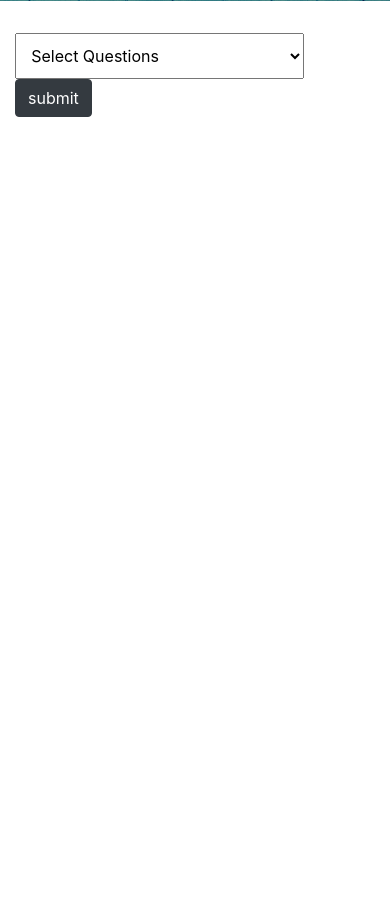
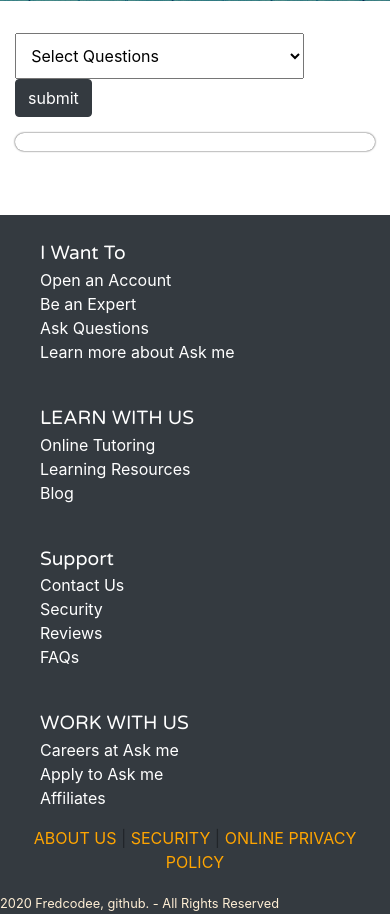
Before and after one commit to fredcodee/askme, a Flask app: page / in a window 390 px wide. Shown: the part 437-1351 px from the top of the page. Before the commit the page ends 554 px from the top, so only its background shows below. Run offline with Flask 2, Linux system fonts and the light colour scheme; data that the repository does not hold is empty; style sheets or scripts are compiled from the project's sources; some libraries are stand-ins or nearby versions.

Commit message:
homepage designed

```diff
--- a/app/static/home.css
+++ b/app/static/home.css
@@ -60,8 +60,66 @@ header .navbar-dark .navbar-nav .nav-link {
 
 .qna {
   text-align: center;
-  -webkit-box-sizing: content-box;
-          box-sizing: content-box;
   width: 100%;
+  -webkit-box-shadow: 0px 0px 2px 0px rgba(0, 0, 0, 0.36);
+  box-shadow: 0px 0px 2px 0px rgba(0, 0, 0, 0.86);
+  border-radius: 10px 10px 10px 10px;
+  padding-top: 1.1rem;
+}
+
+.qna .question .mb-1 span {
+  color: orange;
+}
+
+.qna .question .q {
+  color: #363232;
+  font-size: 23px;
+}
+
+.qna .question .a span {
+  color: seagreen;
+}
+
+.qna .question .q, .qna .question .a {
+  font-family: "Varela Round", sans-serif;
+}
+
+footer {
+  margin-top: 4rem;
+  background-color: #343a40 !important;
+}
+
+footer .list {
+  padding-top: 1.5rem;
+}
+
+footer .list ul {
+  list-style: none;
+}
+
+footer .list ul li {
+  color: white;
+}
+
+footer .list .hd {
+  font-family: "Varela Round", sans-serif;
+  font-size: 1.2rem;
+}
+
+footer .sec3 {
+  text-align: center;
+}
+
+footer .sec3 a {
+  text-decoration: none;
+  color: orange;
+}
+
+footer .sec3 a:hover {
+  text-decoration: line-through;
+}
+
+footer small {
+  color: papayawhip;
 }
 /*# sourceMappingURL=home.css.map */
--- a/app/static/home.scss
+++ b/app/static/home.scss
@@ -47,6 +47,56 @@
 
 .qna{
   text-align: center;
-  box-sizing: content-box;
   width: 100%;
+  -webkit-box-shadow: 0px 0px 2px 0px rgba(0,0,0,0.36);
+  -moz-box-shadow: 0px 0px 2px 0px rgba(0,0,0,0.36);
+  box-shadow: 0px 0px 2px 0px rgba(0,0,0,0.86);
+  border-radius: 10px 10px 10px 10px;
+  padding-top: 1.1rem;
+
+  .question{
+    .mb-1 span{
+      color: orange;
+    }
+    .q{
+      color: #363232;
+      font-size: 23px;
+    }
+    .a span{
+      color: seagreen;
+    }
+    .q,.a{
+      font-family: $con-style;
+    }
+  }
 }
+footer{
+  margin-top: 4rem;
+  background-color: #343a40!important;
+  .list{
+    padding-top: 1.5rem;
+    ul {
+      list-style: none;
+      li{
+        color: white;
+      }
+    }
+    .hd {
+      font-family: $con-style;
+      font-size: 1.2rem;
+    }
+  }
+  .sec3{
+    text-align: center;
+    a{
+      text-decoration: none;
+      color: orange;
+      &:hover{
+        text-decoration: line-through;
+      }
+    }
+  }
+  small{
+    color: papayawhip;
+  }
+}
--- a/app/templates/home.html
+++ b/app/templates/home.html
@@ -32,16 +32,72 @@
   <div class="qna">
     {% for question in questions%}
     <div class="question">
-      <p class="mb-1" style="color:black">@{{question.qna.username}} asked {{question.expert_name}} on
+      <p class="mb-1" style="color:black">@{{question.qna.username}} asked <span>{{question.expert_name}}</span> on
         <small>{{question.dateposted.strftime("%b %d %Y %H:%M:%S")}}</small></p>
 
-      <p>{{question.question}}</p>
+      <p class="q">{{question.question}}</p>
 
-      <p>answer - {{question.answer}}</p>
+      <p class="a">answer - <span>{{question.answer}}</span></p>
       <hr>
     </div>
     {% endfor %}
   </div>
 </div>
+<footer>
+  <div class="row">
+    <div class="col-lg-3 col-sm-12 ft">
+      <div class="list">
+        <ul>
+          <li class="hd">I Want To</li>
+          <li>Open an Account </li>
+          <li>Be an Expert</li>
+          <li>Ask Questions</li>
+          <li>Learn more about Ask me</li>
+        </ul>
+      </div>
+    </div>
+    <div class="col-lg-3 col-sm-12 ft">
+      <div class="list">
+        <ul>
+          <li class="hd">LEARN WITH US</li>
+          <li>Online Tutoring</li>
+          <li>Learning Resources</li>
+          <li>Blog</li>
+        </ul>
+      </div>
+    </div>
+    <div class="col-lg-3 col-sm-12 ft">
+      <div class="list">
+        <ul>
+          <li class="hd">Support</li>
+          <li>Contact Us</li>
+          <li>Security</li>
+          <li>Reviews</li>
+          <li>FAQs</li>
+        </ul>
+      </div>
+    </div>
+    <div class="col-lg-3 col-sm-12 ft">
+      <div class="list">
+        <ul>
+          <li class="hd">WORK WITH US</li>
+          <li>Careers at Ask me</li>
+          <li>Apply to Ask me</li>
+          <li>Affiliates</li>
+        </ul>
+      </div>
+    </div>
+    <div class="w-100"></div>
+    <div class="col-lg-12 col-sm-12">
+      <div class="sec3 container">
+        <p><a href="{{ url_for('auth.login')}}">ABOUT US</a> | <a href="{{ url_for('auth.login')}}">SECURITY</a> | <a
+            href="{{ url_for('auth.login')}}">ONLINE PRIVACY POLICY</a></p>
+      </div>
+    </div>
+    <div class="w-100"></div>
+    <div class="col-lg-12 col-sm-12"></div>
+  </div>
+  <small>2020 Fredcodee, github. - All Rights Reserved</small>
+</footer>
 
 {% endblock %}
```
Also changed, not shown: 1 other file.
